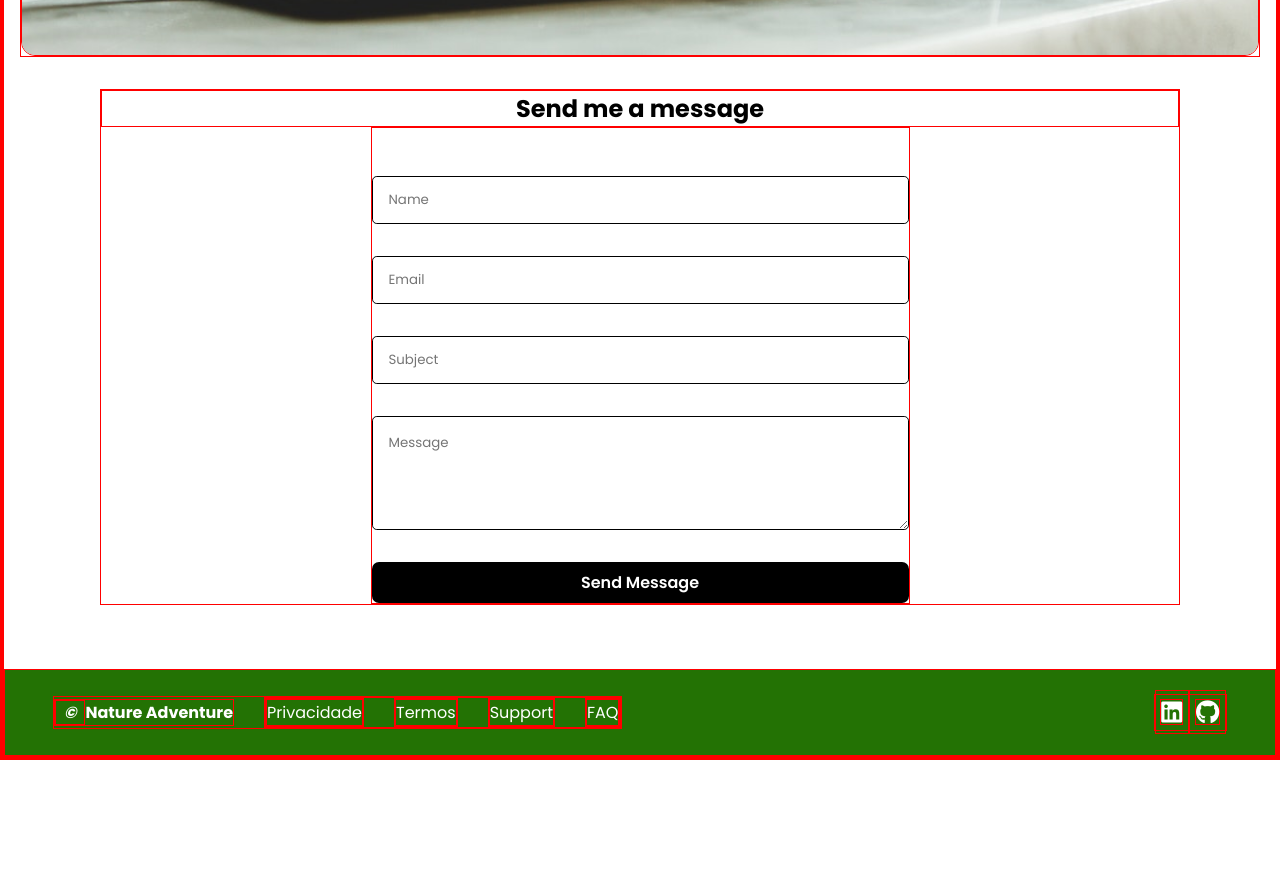
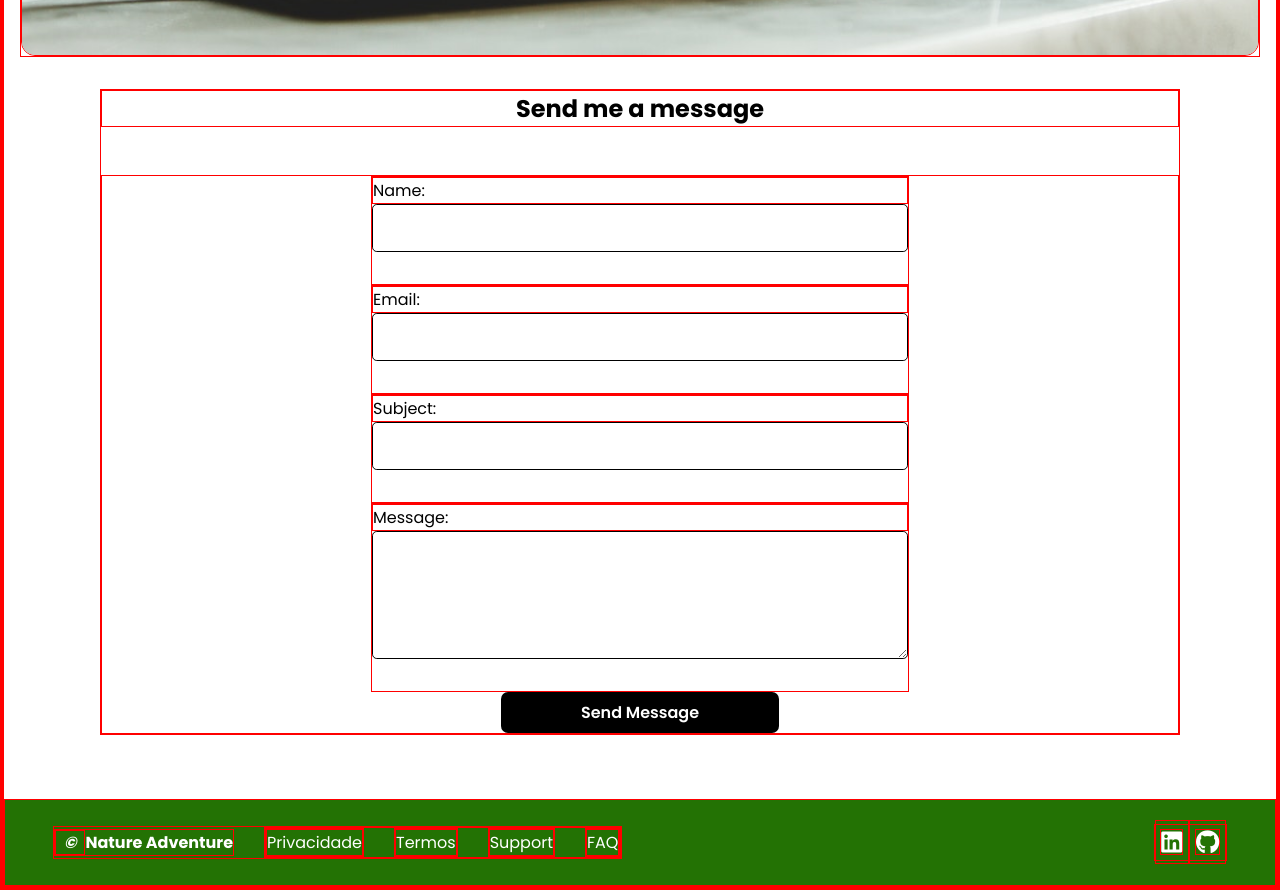
Before and after one commit to PedroPeriquito/Flag-Projeto-Frontend, a React (Create React App) app: page /contacts in a window 1280 px wide. Shown: the part 807-1697 px from the top of the page. Before the commit the page ends 1567 px from the top, so only its background shows below. Built offline with nearby package versions, Linux system fonts and the light colour scheme.

Commit message:
contacts fixed

```diff
--- a/package.json
+++ b/package.json
@@ -6,6 +6,7 @@
     "@testing-library/jest-dom": "^5.17.0",
     "@testing-library/react": "^13.4.0",
     "@testing-library/user-event": "^13.5.0",
+    "formik": "^2.4.5",
     "react": "^18.2.0",
     "react-dom": "^18.2.0",
     "react-router-dom": "^6.16.0",
@@ -13,7 +14,8 @@
     "react-slick": "^0.29.0",
     "react-swipeable": "^7.0.1",
     "slick-carousel": "^1.8.1",
-    "web-vitals": "^2.1.4"
+    "web-vitals": "^2.1.4",
+    "yup": "^1.3.1"
   },
   "scripts": {
     "start": "react-scripts start",
--- a/src/Components/ContactForm/ContactForm.css
+++ b/src/Components/ContactForm/ContactForm.css
@@ -2,16 +2,17 @@
 	margin: 4rem 6rem;
 	color: var(--blackColor);
 }
-
-.formContainer form {
-	padding-top: 3rem;
+.formContainer h2 {
+	margin-bottom: 3rem;
+}
+.form {
 	display: flex;
 	flex-direction: column;
 	width: 50%;
 	margin: auto;
 }
 
-.formContainer input {
+.formField {
 	height: 3rem;
 	padding: 0 1rem;
 	margin-bottom: 2rem;
@@ -19,11 +20,15 @@
 	border: 1px solid var(--blackColor);
 }
 
+.formContainer label {
+	text-align: left;
+}
+
 .formContainer textarea {
-	padding: 1rem;
-	margin-bottom: 2rem;
+	padding: 0.5rem;
 	border-radius: 0.3rem;
 	border: 1px solid var(--blackColor);
+	height: 8rem;
 }
 
 .formContainer button {
--- a/src/Components/ContactForm/ContactForm.jsx
+++ b/src/Components/ContactForm/ContactForm.jsx
@@ -1,16 +1,57 @@
 import './ContactForm.css';
+import { Formik, Form, Field } from 'formik';
+import * as yup from 'yup';
+
+const FormSchema = yup.object().shape({
+	Name: yup.string().required(),
+	Email: yup.string().email().required(),
+	Subject: yup.string().required(),
+	Message: yup.string().required().max(300),
+});
 
 const ContactForm = () => {
 	return (
 		<div className='formContainer'>
 			<h2>Send me a message</h2>
-			<form action=''>
-				<input placeholder='Name' type='text' />
-				<input placeholder='Email' type='email' />
-				<input placeholder='Subject' type='text' />
-				<textarea placeholder='Message' rows={4}></textarea>
-				<button>Send Message</button>
-			</form>
+			<Formik
+				validationSchema={FormSchema} // Use validationSchema instead of validation
+				initialValues={{
+					Name: '',
+					Email: '',
+					Subject: '',
+					Message: '',
+				}}
+				onSubmit={values => {
+					// Handle form submission here
+					console.log(values);
+				}}
+			>
+				{({ errors }) => (
+					<Form>
+						<div className='form'>
+							<label htmlFor='Name'>Name:</label>
+							<Field name='Name' type='text' className='formField' />
+							{errors.Name && <p>{errors.Name}</p>}
+						</div>
+						<div className='form'>
+							<label htmlFor='Email'>Email:</label>
+							<Field name='Email' type='email' className='formField' />
+							{errors.Email && <p>{errors.Email}</p>}
+						</div>
+						<div className='form'>
+							<label htmlFor='Subject'>Subject:</label>
+							<Field name='Subject' type='text' className='formField' />
+							{errors.Subject && <p>{errors.Subject}</p>}
+						</div>
+						<div className='form'>
+							<label htmlFor='Message'>Message:</label>
+							<Field name='Message' as='textarea' rows={4} className='formField' />
+							{errors.Message && <p>{errors.Message}</p>}
+						</div>
+						<button type='submit'>Send Message</button>
+					</Form>
+				)}
+			</Formik>
 		</div>
 	);
 };
--- a/src/Components/Footer/Footer.jsx
+++ b/src/Components/Footer/Footer.jsx
@@ -25,10 +25,10 @@ const Footer = () => {
 			</div>
 			<div className='footerRight'>
 				<Link to='https://www.linkedin.com' className='footerIcon' target='_blank'>
-					<i class='fa-brands fa-linkedin'></i>
+					<i className='fa-brands fa-linkedin'></i>
 				</Link>
 				<Link to='https://github.com' className='footerIcon' target='_blank'>
-					<i class='fa-brands fa-github'></i>
+					<i className='fa-brands fa-github'></i>
 				</Link>
 			</div>
 		</div>
--- a/src/Components/ProductHeader/ProductHeader.css
+++ b/src/Components/ProductHeader/ProductHeader.css
@@ -111,6 +111,7 @@
 @media screen and (max-width: 880px) {
 	.productImgWrapper {
 		width: calc(50% - 8px);
+		margin: 4px auto;
 	}
 	.productWrapper {
 		width: 100%;
--- a/src/Components/ProductHeader/ProductHeader.jsx
+++ b/src/Components/ProductHeader/ProductHeader.jsx
@@ -17,9 +17,9 @@ const ProductHeader = () => {
 							<span className='productDistance'>{item.distance}</span>
 							<span className='productPrice'>{item.price}</span>
 							<div className='productImages'>
-								{[1, 2, 3, 4, 5, 6].map(index => (
+								{item.images.map((i, index) => (
 									<div className='productImgWrapper' key={index}>
-										<img src={item[`src${index}`]} alt={item[`altText${index}`]} className='productImg' />
+										<img src={i.src} alt={i.altText} className='productImg' />
 									</div>
 								))}
 							</div>
--- a/src/Components/ProductHeader/ProductItems.jsx
+++ b/src/Components/ProductHeader/ProductItems.jsx
@@ -14,18 +14,20 @@ export const productItems = [
 		detailedTitle: 'Get the full expirience stay 7 days',
 		detailedText: 'Lorem ipsum dolor sit, amet consectetur adipisicing elit. Consequuntur accusantium perspiciatis praesentium nobis earum porro deserunt expedita similique, blanditiis dolorum?',
 		detailedPrice: '1050$ for 7 days',
-		src1: forest,
-		altText1: 'trees-on-forest-at-daytime',
-		src2: forest,
-		altText2: 'trees-on-forest-at-daytime',
-		src3: forest,
-		altText3: 'trees-on-forest-at-daytime',
-		src4: forest,
-		altText4: 'trees-on-forest-at-daytime',
-		src5: forest,
-		altText5: 'trees-on-forest-at-daytime',
-		src6: forest,
-		altText6: 'trees-on-forest-at-daytime',
+		images: [
+			{
+				src: forest,
+				altText: 'trees-on-forest-at-daytime',
+			},
+			{
+				src: forest,
+				altText: 'trees-on-forest-at-daytime',
+			},
+			{
+				src: forest,
+				altText: 'trees-on-forest-at-daytime',
+			},
+		],
 	},
 	{
 		title: 'Desert',
@@ -37,18 +39,20 @@ export const productItems = [
 		detailedTitle: 'Get the full expirience stay 7 days',
 		detailedText: 'Lorem ipsum dolor sit, amet consectetur adipisicing elit. Consequuntur accusantium perspiciatis praesentium nobis earum porro deserunt expedita similique, blanditiis dolorum?',
 		detailedPrice: '1050$ for 7 days',
-		src1: desert,
-		altText1: 'desert',
-		src2: desert,
-		altText2: 'desert',
-		src3: desert,
-		altText3: 'desert',
-		src4: desert,
-		altText4: 'desert',
-		src5: desert,
-		altText5: 'desert',
-		src6: desert,
-		altText6: 'desert',
+		images: [
+			{
+				src: desert,
+				altText: 'desert',
+			},
+			{
+				src: desert,
+				altText: 'desert',
+			},
+			{
+				src: desert,
+				altText: 'desert',
+			},
+		],
 	},
 	{
 		title: 'Snow',
@@ -60,18 +64,20 @@ export const productItems = [
 		detailedTitle: 'Get the full expirience stay 7 days',
 		detailedText: 'Lorem ipsum dolor sit, amet consectetur adipisicing elit. Consequuntur accusantium perspiciatis praesentium nobis earum porro deserunt expedita similique, blanditiis dolorum?',
 		detailedPrice: '1050$ for 7 days',
-		src1: snow,
-		altText1: 'a-rare-sight-of-moraine-lake-in-winter',
-		src2: snow,
-		altText2: 'a-rare-sight-of-moraine-lake-in-winter',
-		src3: snow,
-		altText3: 'a-rare-sight-of-moraine-lake-in-winter',
-		src4: snow,
-		altText4: 'a-rare-sight-of-moraine-lake-in-winter',
-		src5: snow,
-		altText5: 'a-rare-sight-of-moraine-lake-in-winter',
-		src6: snow,
-		altText6: 'a-rare-sight-of-moraine-lake-in-winter',
+		images: [
+			{
+				src: canyon,
+				altText: 'rock-formation',
+			},
+			{
+				src: canyon,
+				altText: 'rock-formation',
+			},
+			{
+				src: canyon,
+				altText: 'rock-formation',
+			},
+		],
 	},
 	{
 		title: 'Canyon',
@@ -83,17 +89,19 @@ export const productItems = [
 		detailedTitle: 'Get the full expirience stay 7 days',
 		detailedText: 'Lorem ipsum dolor sit, amet consectetur adipisicing elit. Consequuntur accusantium perspiciatis praesentium nobis earum porro deserunt expedita similique, blanditiis dolorum?',
 		detailedPrice: '1050$ for 7 days',
-		src1: canyon,
-		altText1: 'rock-formation',
-		src2: canyon,
-		altText2: 'rock-formation',
-		src3: canyon,
-		altText3: 'rock-formation',
-		src4: canyon,
-		altText4: 'rock-formation',
-		src5: canyon,
-		altText5: 'rock-formation',
-		src6: canyon,
-		altText6: 'rock-formation',
+		images: [
+			{
+				src: snow,
+				altText: 'a-rare-sight-of-moraine-lake-in-winter',
+			},
+			{
+				src: snow,
+				altText: 'a-rare-sight-of-moraine-lake-in-winter',
+			},
+			{
+				src: snow,
+				altText: 'a-rare-sight-of-moraine-lake-in-winter',
+			},
+		],
 	},
 ];
--- a/src/Pages/Booking/Booking.jsx
+++ b/src/Pages/Booking/Booking.jsx
@@ -1,8 +1,7 @@
 import './Booking.css';
-import Navbar from '../../Components/Navbar/Navbar';
+
 import Hero from '../../Components/Hero/Hero';
 import BookingHero from '../../Assets/bookingHero.jpg';
-import Footer from '../../Components/Footer/Footer';
 
 const Booking = () => {
 	return (
--- a/src/Pages/Destinations/Destinations.jsx
+++ b/src/Pages/Destinations/Destinations.jsx
@@ -1,9 +1,8 @@
 import './Destinations.css';
-import Navbar from '../../Components/Navbar/Navbar';
+
 import Hero from '../../Components/Hero/Hero';
 import DestinationsHero from '../../Assets/destinationsHero.jpg';
 import ProductHeader from '../../Components/ProductHeader/ProductHeader';
-import Footer from '../../Components/Footer/Footer';
 
 const Destinations = () => {
 	return (
--- a/src/Pages/Home/Home.jsx
+++ b/src/Pages/Home/Home.jsx
@@ -1,9 +1,9 @@
 import './Home.css';
-import Navbar from '../../Components/Navbar/Navbar';
+
 import Hero from '../../Components/Hero/Hero';
 import About from '../../Components/About/About';
 import Slider from '../../Components/Slider/Slider';
-import Footer from '../../Components/Footer/Footer';
+
 import HomeHero from '../../Assets/homeHero.jpg';
 
 const Home = () => {
```
Also changed, not shown: 1 other file (tests, documents, lock files or other folders).
